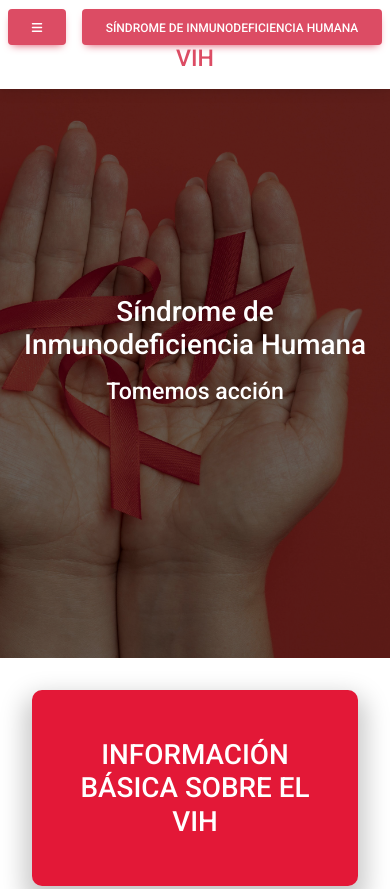
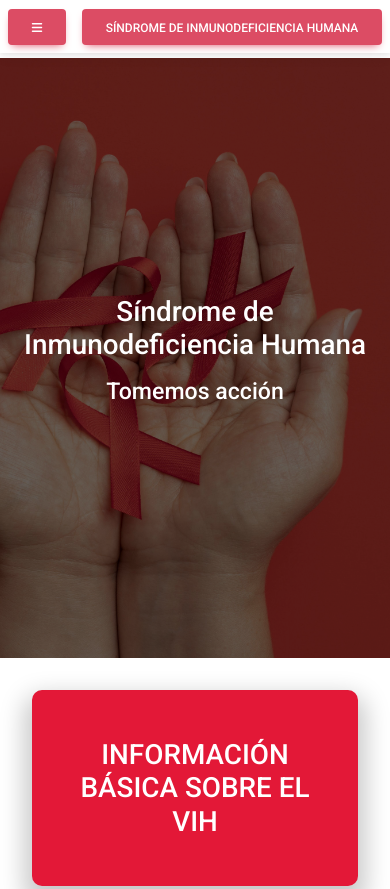
Before and after one commit to KazashiPerry/VIH, a plain HTML site: page index.html in a window 390 px wide. Shown: the top 889 px of the page. Drawn offline with nearby package versions, Linux system fonts and the light colour scheme.

Commit message:
Arreglando version de mobil otra vez x2

```diff
--- a/index.html
+++ b/index.html
@@ -84,7 +84,7 @@
       </div>
 
 
-      <div class="">
+      <div class="d-none d-md-block">
         <h3 class="text-danger">VIH</h3>
       </div>
 
```
